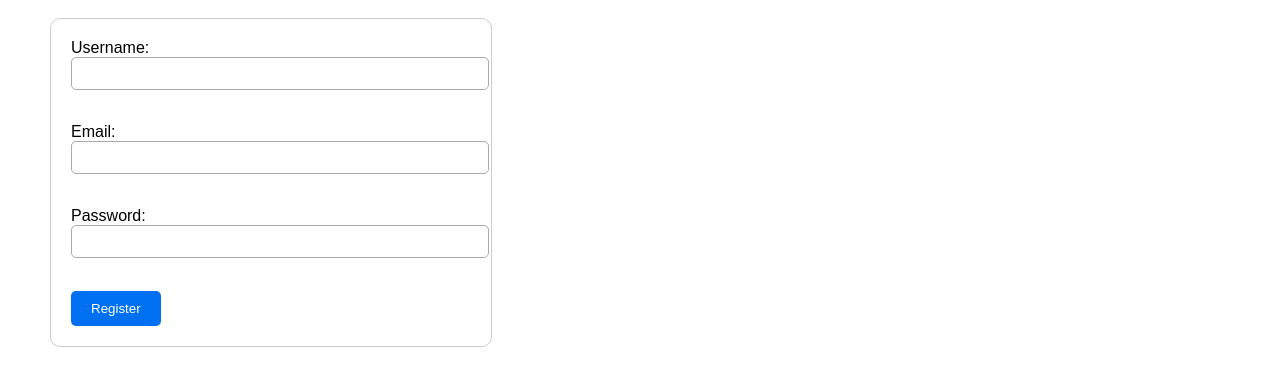
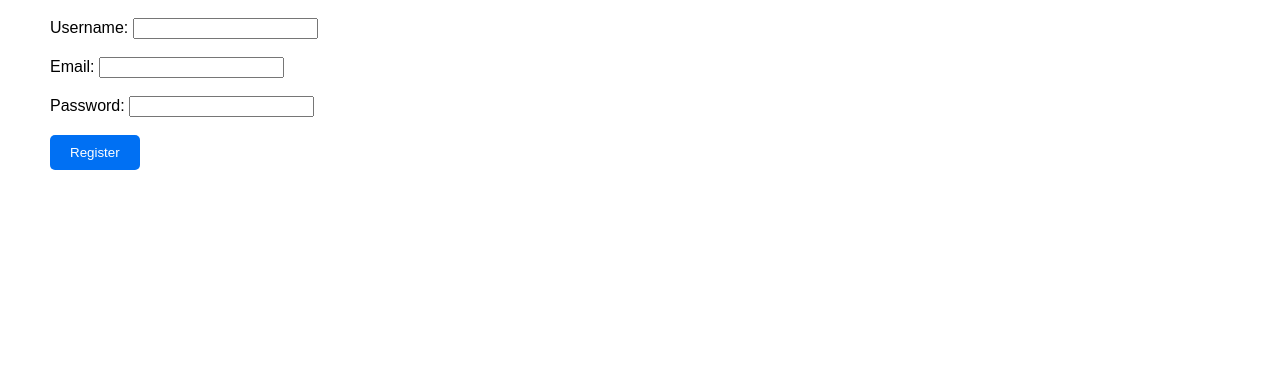
Before and after one commit to shahatul51-code/capstone, a plain HTML site: page register.html in a window 1280 px wide. Shown: the part 158-544 px from the top of the page. Drawn offline with Linux system fonts and the light colour scheme.

Commit message:
Update style.css

```diff
--- a/style.css
+++ b/style.css
@@ -15,19 +15,16 @@ h1 {
     color: #333;
 }
 
-form {
+#gift-card {
     max-width: 400px;
     padding: 20px;
     border: 1px solid #ccc;
     border-radius: 10px;
+    background-color: #f8f8f8;
 }
 
-input {
-    width: 100%;
-    padding: 8px;
-    margin-bottom: 15px;
-    border-radius: 5px;
-    border: 1px solid #aaa;
+#gift-card h2 {
+    margin-top: 0;
 }
 
 button {
```
